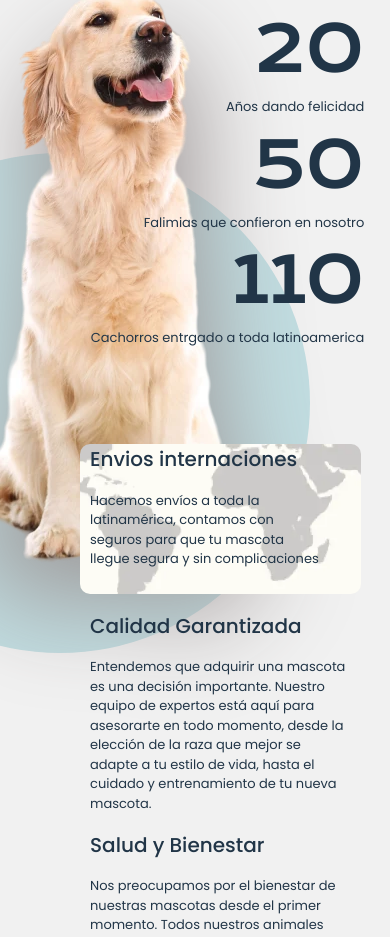
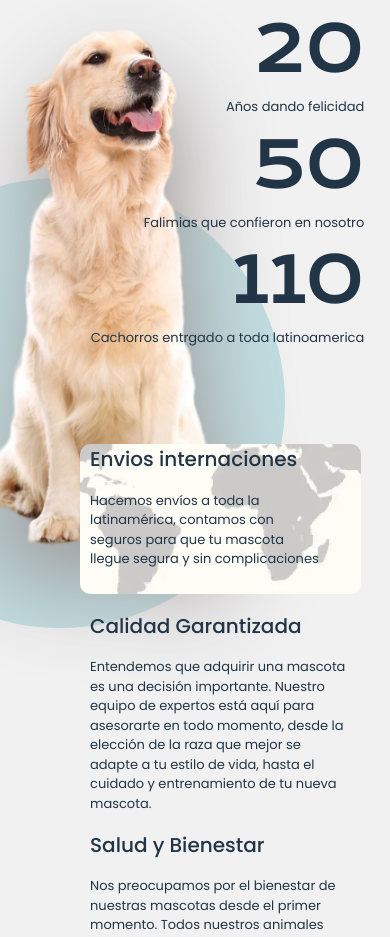
Before and after one commit to JONAAVILA/pets-in-react, a React (Vite) app: page / in a window 390 px wide. Shown: the part 1291-2228 px from the top of the page. Built offline with nearby package versions, Linux system fonts and the light colour scheme.

Commit message:
fixed golden

```diff
--- a/src/views/home/Home.css
+++ b/src/views/home/Home.css
@@ -143,7 +143,7 @@
         height: 150px;
     }
     .off_home{
-        transform: scale(5);
+        transform: scale(4.5);
     }
     .circle_home{
         bottom: 62%;
```
